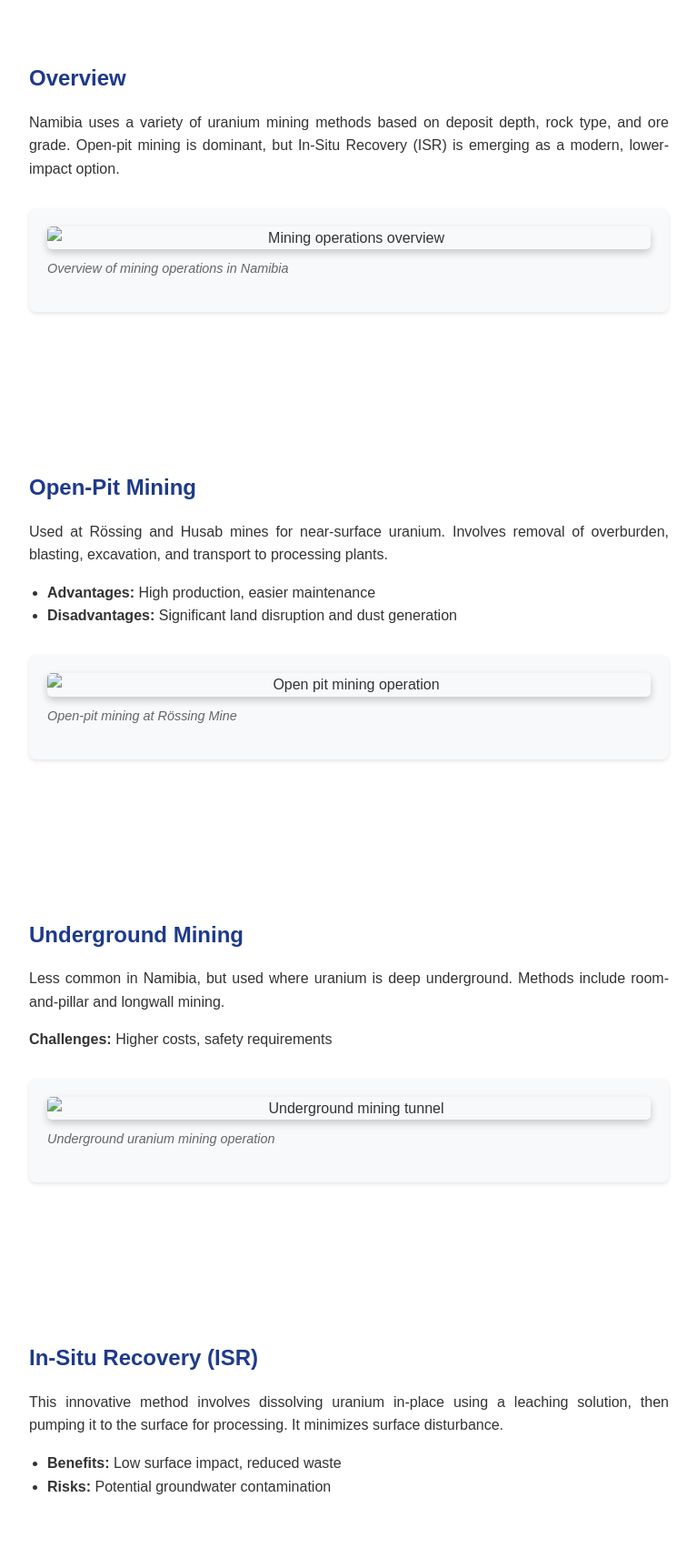
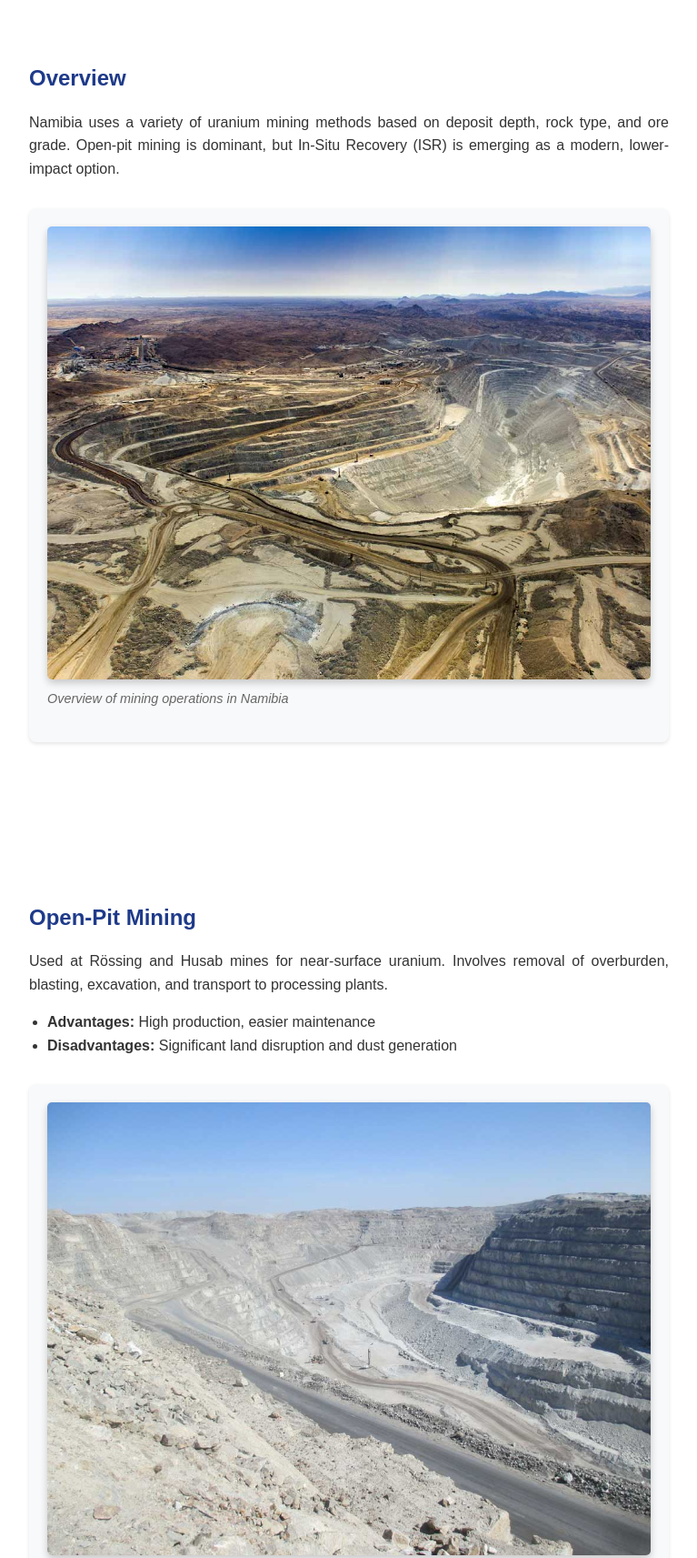
Before and after one commit to Cathy09099/GeoPros-Technology, a plain HTML site: page mining.html in a window 1280 px wide. Shown: the part 467-2180 px from the top of the page at 91% size, without its empty margins (256-1023 px from the left). Drawn offline with Linux system fonts and the light colour scheme.

Commit message:
Update mining.html

```diff
--- a/mining.html
+++ b/mining.html
@@ -41,7 +41,7 @@
                     <h2>Overview</h2>
                     <p>Namibia uses a variety of uranium mining methods based on deposit depth, rock type, and ore grade. Open-pit mining is dominant, but In-Situ Recovery (ISR) is emerging as a modern, lower-impact option.</p>
                     <div class="image-container">
-                        <img src="images/mines(for mining photos)/Roessing-Mine.jpg" alt="Mining operations overview" class="content-image">
+                        <img src="Roessing-Mine.jpg" alt="Mining operations overview" class="content-image">
                         <p class="image-caption">Overview of mining operations in Namibia</p>
                     </div>
                 </section>
@@ -54,7 +54,7 @@
                         <li><strong>Disadvantages:</strong> Significant land disruption and dust generation</li>
                     </ul>
                     <div class="image-container">
-                        <img src="images/mines(for mining photos)/Rossing uranium mine.jpg" alt="Open pit mining operation" class="content-image">
+                        <img src="Rossing uranium mine.jpg" alt="Open pit mining operation" class="content-image">
                         <p class="image-caption">Open-pit mining at Rössing Mine</p>
                     </div>
                 </section>
@@ -64,7 +64,7 @@
                     <p>Less common in Namibia, but used where uranium is deep underground. Methods include room-and-pillar and longwall mining.</p>
                     <p><strong>Challenges:</strong> Higher costs, safety requirements</p>
                     <div class="image-container">
-                        <img src="images/mines(for mining photos)/underground.webp" alt="Underground mining tunnel" class="content-image">
+                        <img src="underground.webp" alt="Underground mining tunnel" class="content-image">
                         <p class="image-caption">Underground uranium mining operation</p>
                     </div>
                 </section>
```
